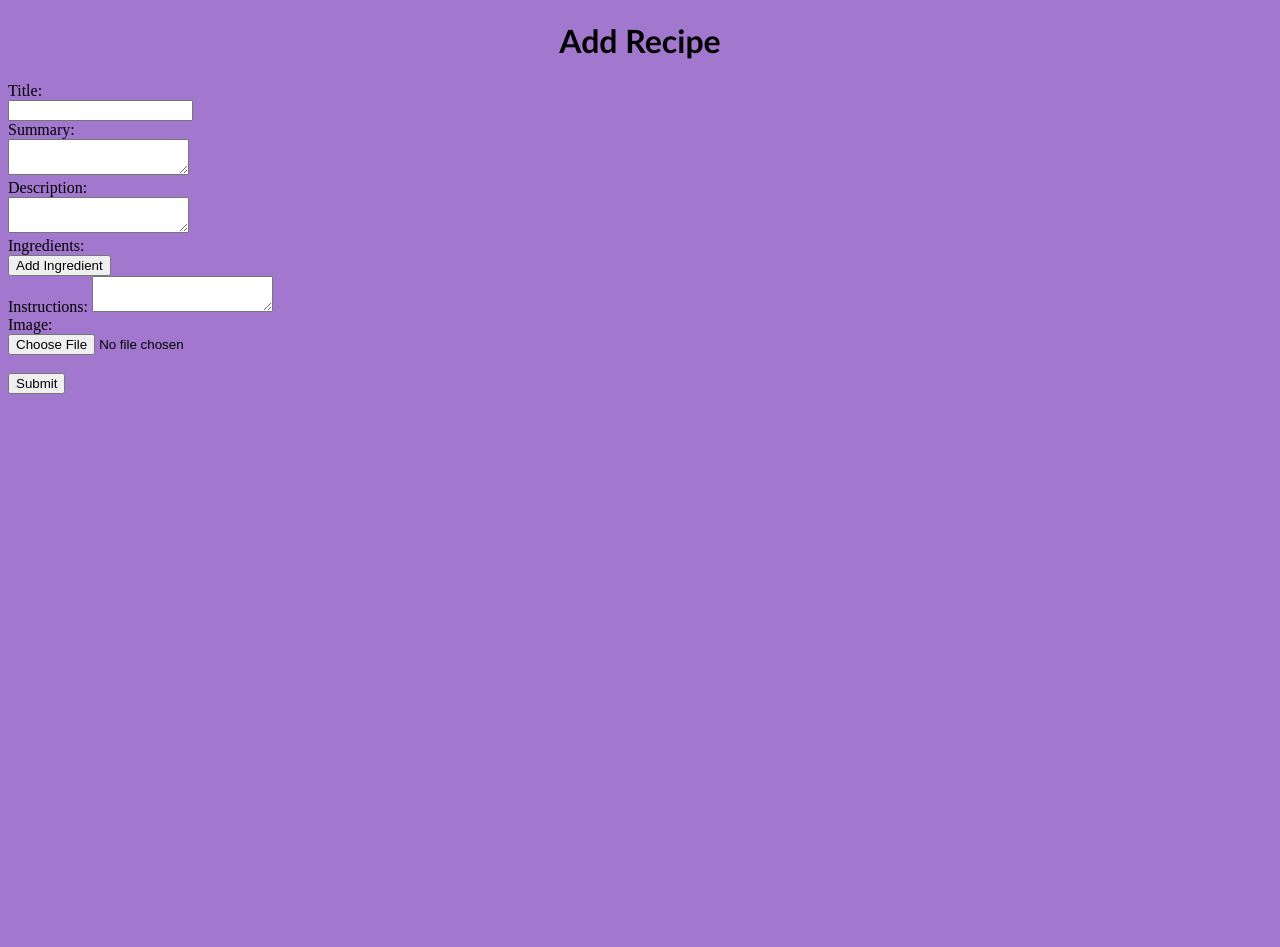
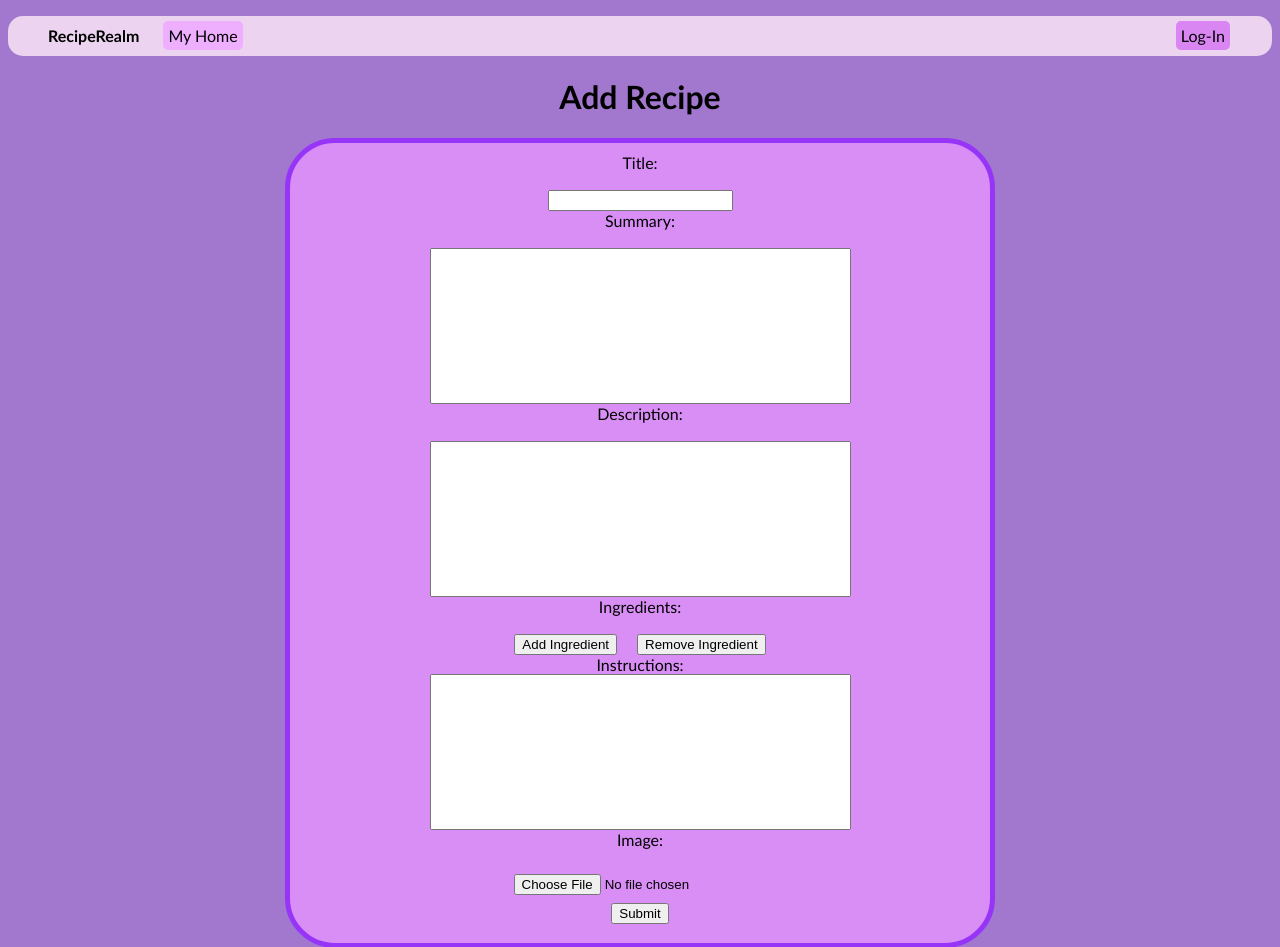
Before and after one commit to nshulse/COMP426-Project, a website: page public/add_recipe.html in a window 1280 px wide. Shown: the top 947 px of the page. Before the commit the page ends 800 px from the top, so only its background shows below. Drawn offline with Linux system fonts and the light colour scheme.

Commit message:
Commit 4/29 7:52 - Justin
Updates html files to have navigation and added functionality and more styling to add_recipe.html

```diff
--- a/public/add_recipe.html
+++ b/public/add_recipe.html
@@ -7,24 +7,52 @@
     <script src="/js/add_recipe.js" defer></script>
   </head>
   <body>
+    <div class="container">
+      <div class="menu">
+        <ul class="title">
+          <li style="font-weight: bold; margin-right: 20px;">RecipeRealm</li>
+          <li><a href="user_home.html" class="nav-button">My Home</a></li>
+        </ul>
+        <ul class="log-in">
+          <li><a href="login.html" class="log-in-button">Log-In</a></li>
+        </ul>
+      </div>
+    </div>
     <h1 class="center text">Add Recipe</h1>
-    <div id="add-recipe-form">
-      <form id="recipeForm">
-        <label for="title">Title:</label><br />
-        <input type="text" id="title" name="title" /><br />
-        <label for="summary">Summary:</label><br />
-        <textarea id="summary" name="summary"></textarea><br />
-        <label for="description">Description:</label><br />
-        <textarea id="description" name="description"></textarea><br />
-        <label for="ingredients">Ingredients:</label><br />
-        <div id="ingredients-container"></div>
-        <button type="button" id="add-ingredient">Add Ingredient</button><br />
-        <label for="instructions">Instructions:</label>
-        <textarea id="instructions" name="instructions"></textarea><br />
-        <label for="image">Image:</label><br />
-        <input type="file" id="image" name="image" /><br /><br />
-        <button type="submit">Submit</button>
-      </form>
+    <div id="create-recipe-box">
+      <div id="add-recipe-form" style="margin-top: 10px;">
+        <form id="recipeForm">
+          <label for="title" style="display: flex; align-items: center; justify-content: center; font-family: 'Trebuchet MS', 'Lucida Sans Unicode', 'Lucida Grande', 'Lucida Sans', Arial, sans-serif;">Title:</label><br />
+          <div style="display: flex; align-items: center; justify-content: center;">
+            <input type="text" id="title" name="title"/><br />
+          </div>
+          <label for="summary" style="display: flex; align-items: center; justify-content: center; font-family: 'Trebuchet MS', 'Lucida Sans Unicode', 'Lucida Grande', 'Lucida Sans', Arial, sans-serif;">Summary:</label><br />
+          <div style="display: flex; align-items: center; justify-content: center;">
+            <textarea rows="10" cols="50" id="summary" name="summary" style="resize: none;"></textarea><br/>
+          </div>
+          <label for="description" style="display: flex; align-items: center; justify-content: center; font-family: 'Trebuchet MS', 'Lucida Sans Unicode', 'Lucida Grande', 'Lucida Sans', Arial, sans-serif;">Description:</label><br />
+          <div style="display: flex; align-items: center; justify-content: center;">
+            <textarea rows="10" cols="50" id="description" name="description" style="resize: none;"></textarea><br/>
+          </div>
+          <label for="ingredients" style="display: flex; align-items: center; justify-content: center; font-family: 'Trebuchet MS', 'Lucida Sans Unicode', 'Lucida Grande', 'Lucida Sans', Arial, sans-serif;">Ingredients:</label><br />
+          <div id="ingredients-container"></div>
+          <div style="display: flex; align-items: center; justify-content: center;">
+            <button type="button" id="add-ingredient" style="margin-right: 20px;">Add Ingredient</button><br />
+            <button type="button" id="remove-ingredient">Remove Ingredient</button><br />
+          </div>
+            <label for="instructions" style="display: flex; align-items: center; justify-content: center; font-family: 'Trebuchet MS', 'Lucida Sans Unicode', 'Lucida Grande', 'Lucida Sans', Arial, sans-serif;">Instructions:<br></label>
+          <div style="display: flex; align-items: center; justify-content: center;">
+            <textarea rows="10" cols="50" id="instructions" name="instructions" style="resize: none;"></textarea><br/>
+          </div>
+          <label for="image" style="display: flex; align-items: center; justify-content: center; font-family: 'Trebuchet MS', 'Lucida Sans Unicode', 'Lucida Grande', 'Lucida Sans', Arial, sans-serif;">Image:</label><br />
+          <div style="display: flex; align-items: center; justify-content: center;">
+            <input type="file" id="image" name="image" /><br /><br />
+          </div>
+          <div style="display: flex; align-items: center; justify-content: center;">
+            <button type="submit" style="display: flex; align-items: center; justify-content: center;">Submit</button>
+          </div>
+        </form>
+      </div>
     </div>
   </body>
 </html>
--- a/public/css/styles.css
+++ b/public/css/styles.css
@@ -3,6 +3,13 @@ body {
 }
 
 #centered-text {
+    text-align: center;
+    font-size: 25px;
+    font-family:'Trebuchet MS', 'Lucida Sans Unicode', 'Lucida Grande', 'Lucida Sans', Arial, sans-serif;
+    color: rgb(255, 255, 255);
+}
+
+.centered-text {
     text-align: center;
     font-size: 25px;
     font-family:'Trebuchet MS', 'Lucida Sans Unicode', 'Lucida Grande', 'Lucida Sans', Arial, sans-serif;
@@ -59,6 +66,21 @@ body {
     text-align: center;
     text-decoration: none;
     background-color: #d985f2;
+    border-radius: 5px;
+    border-color: black;
+    border-width: 40px;
+}
+
+.nav-button {
+    color: black;
+    text-decoration: none;
+    font-family: 'Trebuchet MS', 'Lucida Sans Unicode', 'Lucida Grande', 'Lucida Sans', Arial, sans-serif;
+    padding: 5px;
+    font-size: 16px;
+    cursor: pointer;
+    text-align: center;
+    text-decoration: none;
+    background-color: #eeafff;
     border-radius: 5px;
     border-color: black;
     border-width: 40px;
@@ -140,6 +162,16 @@ body {
     border-width: 5px;
 }
 
+#create-recipe-box {
+    width: 700px;
+    background-color: rgb(217, 142, 245);
+    border: 10px solid rgb(150, 52, 248);
+    border-radius: 50px;
+    margin-left: auto;
+    margin-right: auto;
+    border-width: 5px;
+}
+
 .text {
     font-family: 'Trebuchet MS', 'Lucida Sans Unicode', 'Lucida Grande', 'Lucida Sans', Arial, sans-serif;
 }
--- a/public/js/add_recipe.js
+++ b/public/js/add_recipe.js
@@ -1,14 +1,29 @@
 const addIngredientButton = document.getElementById('add-ingredient');
+const removeIngredientButton = document.getElementById('remove-ingredient');
 const ingredientsContainer = document.getElementById('ingredients-container');
+const border = document.getElementById('create-recipe-box');
+let height_px = 800
+border.style.height = height_px + 'px';
 
 addIngredientButton.addEventListener('click', () => {
     const ingredientField = document.createElement('div');
+    ingredientField.style = 'display: flex; align-items: center; justify-content: center;';
     ingredientField.innerHTML = `
         <input type="text" name="ingredientName" placeholder="Ingredient Name" required>
         <input type="number" name="ingredientPortion" placeholder="Portion">
         <input type="text" name="ingredientUnit" placeholder="Unit">
     `;
+    height_px += 22;
+    border.style.height = height_px + 'px';
     ingredientsContainer.appendChild(ingredientField);
+});
+
+removeIngredientButton.addEventListener('click', () => {
+  if(ingredientsContainer.children.length > 1){
+    ingredientsContainer.removeChild(ingredientsContainer.lastChild);
+    height_px -= 22;
+    border.style.height = height_px + 'px';
+  }
 });
 
 const recipeForm = document.getElementById('recipeForm');
```
Also changed, not shown: public/featured.html (+11 -0 lines), public/index.html (+5 -6 lines), public/my_recipes.html (+11 -0 lines), public/saved.html (+11 -0 lines), public/user_home.html (+6 -1 lines).
